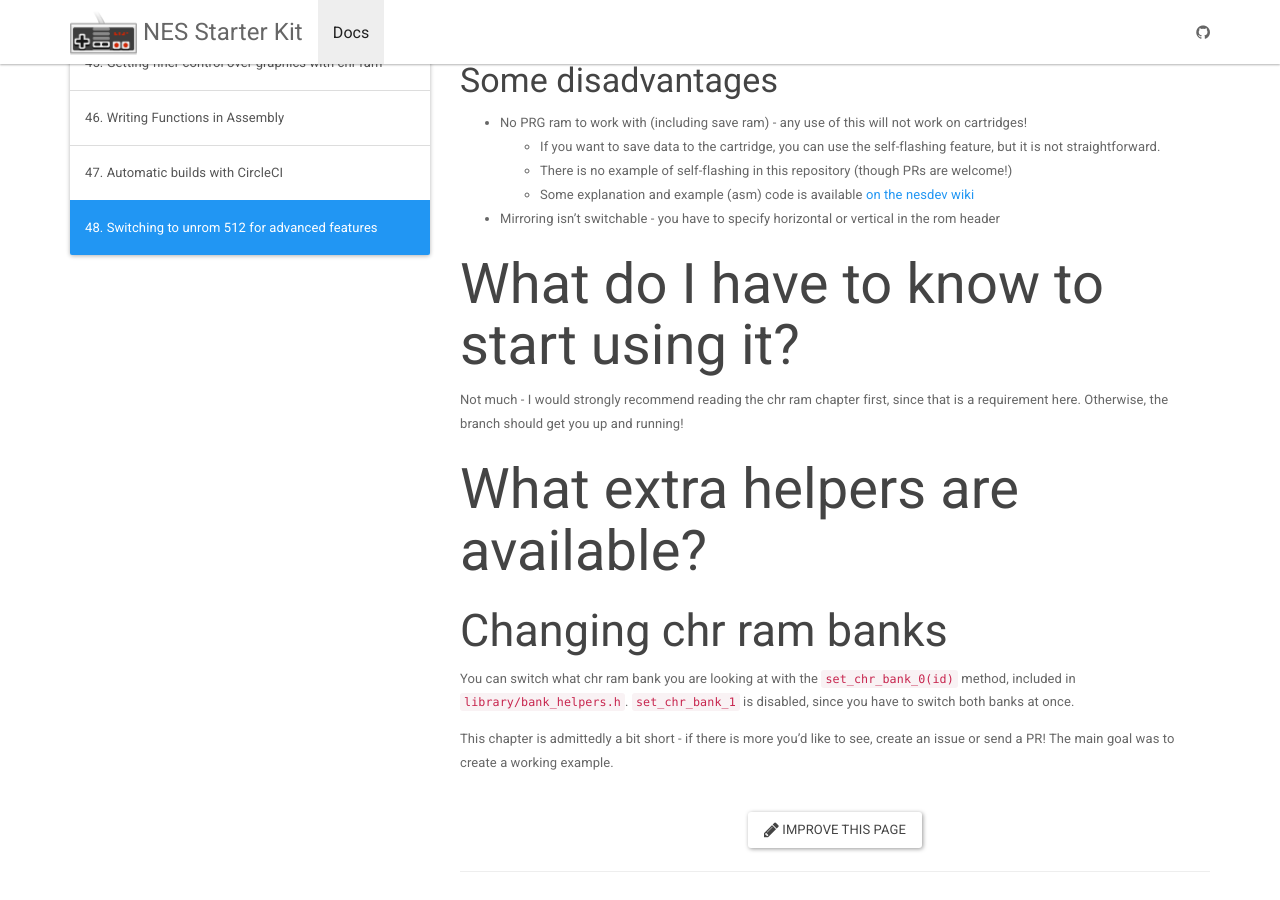
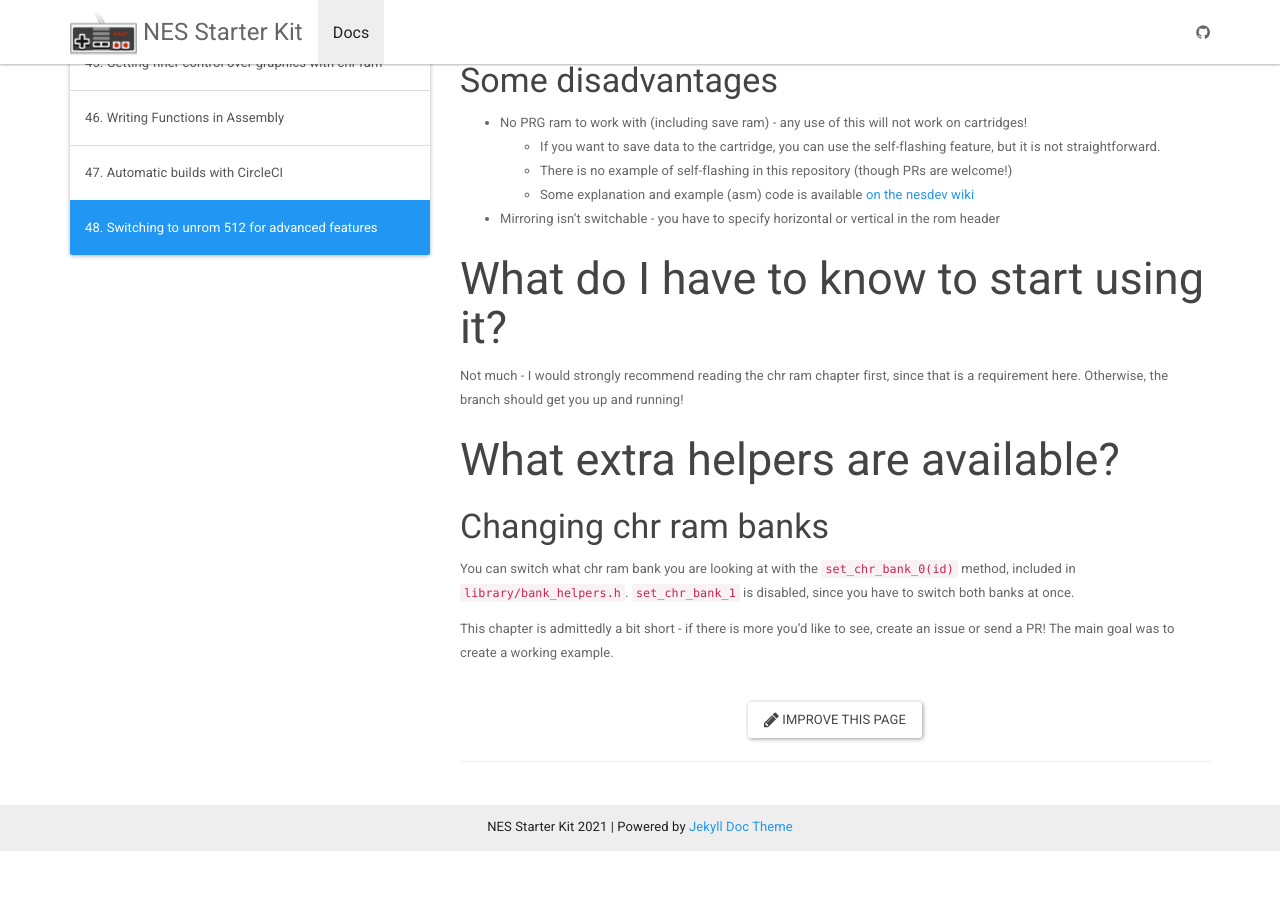
Before and after one commit to igwgames/nes-starter-kit, a Jekyll site: the page built from _docs/section_5/unrom_512.md, in a window 1280 px wide and 900 px high, scrolled down 529 px. Built offline with Jekyll 4.4.1, drawn with Linux system fonts in a browser that asks for light colours; nearby versions of some CDN libraries; our own code applies the rules of GitHub Pages for plain Markdown files; after the commit the page ends 1381 px from its top, so only the background shows below that.

Commit message:
Automated documentation update [ci skip]

```diff
--- a/_docs/section_5/unrom_512.md
+++ b/_docs/section_5/unrom_512.md
@@ -29,14 +29,14 @@ chr ram also apply here, so be sure to read that chapter!
     * Some explanation and example (asm) code is available [on the nesdev wiki](https://wiki.nesdev.org/w/index.php/UNROM_512)
 * Mirroring isn't switchable - you have to specify horizontal or vertical in the rom header
 
-# What do I have to know to start using it?
+## What do I have to know to start using it?
 
 Not much - I would strongly recommend reading the chr ram chapter first, since that is a requirement here. Otherwise,
 the branch should get you up and running!
 
-# What extra helpers are available?
+## What extra helpers are available?
 
-## Changing chr ram banks
+### Changing chr ram banks
 
 You can switch what chr ram bank you are looking at with the `set_chr_bank_0(id)` method, included in
 `library/bank_helpers.h`. `set_chr_bank_1` is disabled, since you have to switch both banks at once.
```
